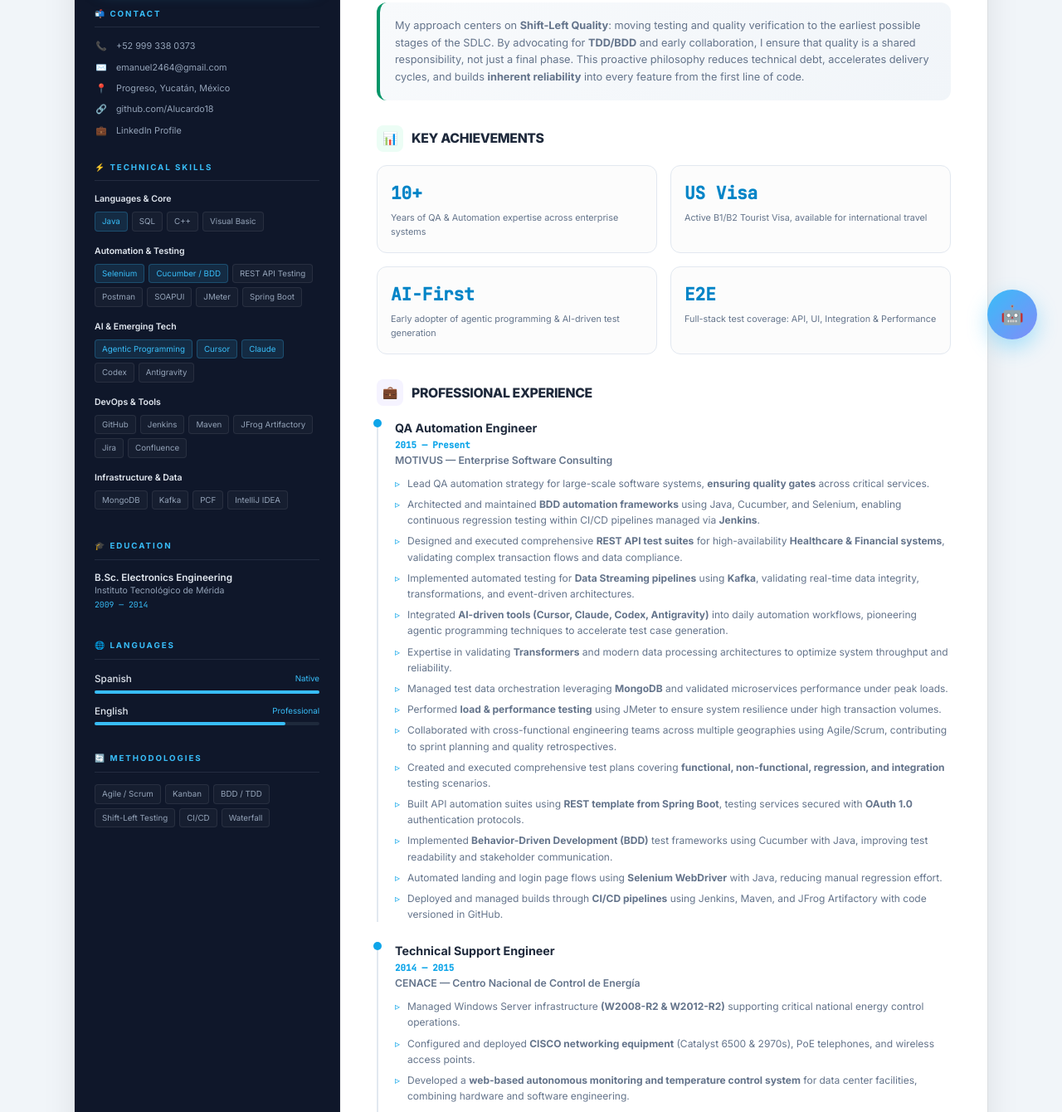
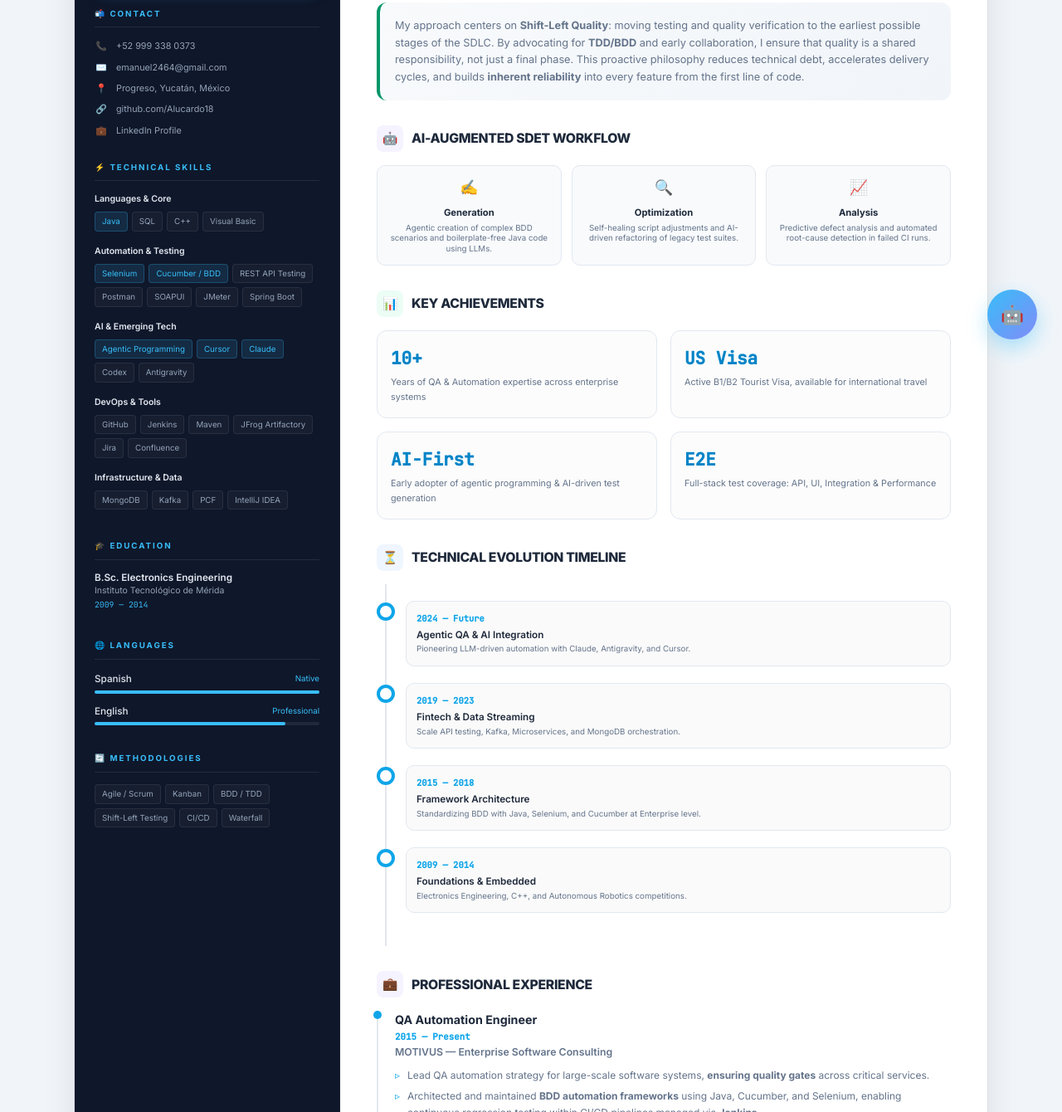
Before and after one commit to Alucardo18/RESUME, a website: page index.html in a window 1280 px wide. Shown: the part 361-1701 px from the top of the page at 83% size. Drawn offline with Linux system fonts and the light colour scheme.

Commit message:
Add: AI-Augmented SDET Workflow and Technical Evolution Timeline sections

```diff
--- a/index.html
+++ b/index.html
@@ -552,6 +552,84 @@
       color: var(--main-text-muted);
     }
 
+    /* --- AI Workflow --- */
+    .workflow-grid {
+      display: grid;
+      grid-template-columns: repeat(3, 1fr);
+      gap: 12px;
+      margin-top: 12px;
+    }
+
+    .workflow-card {
+      padding: 12px;
+      background: #f8fafc;
+      border: 1px solid var(--section-border);
+      border-radius: 10px;
+      text-align: center;
+      transition: 0.3s;
+    }
+
+    .workflow-card:hover { border-color: var(--main-accent); background: white; transform: translateY(-2px); }
+
+    .workflow-icon { font-size: 1.2rem; margin-bottom: 6px; }
+    .workflow-title { font-size: 0.75rem; font-weight: 700; color: var(--main-text); }
+    .workflow-desc { font-size: 0.65rem; color: var(--main-text-muted); line-height: 1.3; margin-top: 4px; }
+
+    /* --- Timeline --- */
+    .timeline-wrapper {
+      position: relative;
+      padding: 20px 0;
+      margin-top: 10px;
+    }
+
+    .timeline-line {
+      position: absolute;
+      left: 10px;
+      top: 0;
+      bottom: 0;
+      width: 2px;
+      background: var(--section-border);
+    }
+
+    .timeline-item {
+      position: relative;
+      padding-left: 35px;
+      margin-bottom: 20px;
+    }
+
+    .timeline-dot {
+      position: absolute;
+      left: 0;
+      top: 2px;
+      width: 22px;
+      height: 22px;
+      border-radius: 50%;
+      background: white;
+      border: 4px solid var(--main-accent);
+      z-index: 1;
+    }
+
+    .timeline-content {
+      background: #fafafa;
+      padding: 12px;
+      border-radius: 10px;
+      border: 1px solid var(--section-border);
+    }
+
+    .timeline-year {
+      font-size: 0.7rem;
+      font-weight: 800;
+      color: var(--main-accent);
+      font-family: var(--font-mono);
+    }
+
+    .timeline-tech {
+      font-size: 0.78rem;
+      font-weight: 600;
+      color: var(--main-text);
+      margin-top: 2px;
+    }
+
     /* ═══════════════════════════════════════════════
        INTERACTIVE DEMO (TERMINAL)
        ═══════════════════════════════════════════════ */
@@ -918,6 +996,31 @@
         </div>
       </section>
 
+      <!-- AI-AUGMENTED WORKFLOW -->
+      <section class="main-section">
+        <div class="section-header">
+          <div class="section-icon violet">🤖</div>
+          <div class="section-title">AI-Augmented SDET Workflow</div>
+        </div>
+        <div class="workflow-grid">
+          <div class="workflow-card">
+            <div class="workflow-icon">✍️</div>
+            <div class="workflow-title">Generation</div>
+            <div class="workflow-desc">Agentic creation of complex BDD scenarios and boilerplate-free Java code using LLMs.</div>
+          </div>
+          <div class="workflow-card">
+            <div class="workflow-icon">🔍</div>
+            <div class="workflow-title">Optimization</div>
+            <div class="workflow-desc">Self-healing script adjustments and AI-driven refactoring of legacy test suites.</div>
+          </div>
+          <div class="workflow-card">
+            <div class="workflow-icon">📈</div>
+            <div class="workflow-title">Analysis</div>
+            <div class="workflow-desc">Predictive defect analysis and automated root-cause detection in failed CI runs.</div>
+          </div>
+        </div>
+      </section>
+
       <!-- METRICS -->
       <section class="main-section">
         <div class="section-header">
@@ -940,6 +1043,53 @@
           <div class="achievement-card">
             <div class="achievement-metric">E2E</div>
             <div class="achievement-label">Full-stack test coverage: API, UI, Integration & Performance</div>
+          </div>
+        </div>
+      </section>
+
+      <!-- TECH EVOLUTION TIMELINE -->
+      <section class="main-section">
+        <div class="section-header">
+          <div class="section-icon blue">⏳</div>
+          <div class="section-title">Technical Evolution Timeline</div>
+        </div>
+        <div class="timeline-wrapper">
+          <div class="timeline-line"></div>
+
+          <div class="timeline-item">
+            <div class="timeline-dot"></div>
+            <div class="timeline-content">
+              <div class="timeline-year">2024 — Future</div>
+              <div class="timeline-tech">Agentic QA & AI Integration</div>
+              <p style="font-size: 0.65rem; color: var(--main-text-muted);">Pioneering LLM-driven automation with Claude, Antigravity, and Cursor.</p>
+            </div>
+          </div>
+
+          <div class="timeline-item">
+            <div class="timeline-dot"></div>
+            <div class="timeline-content">
+              <div class="timeline-year">2019 — 2023</div>
+              <div class="timeline-tech">Fintech & Data Streaming</div>
+              <p style="font-size: 0.65rem; color: var(--main-text-muted);">Scale API testing, Kafka, Microservices, and MongoDB orchestration.</p>
+            </div>
+          </div>
+
+          <div class="timeline-item">
+            <div class="timeline-dot"></div>
+            <div class="timeline-content">
+              <div class="timeline-year">2015 — 2018</div>
+              <div class="timeline-tech">Framework Architecture</div>
+              <p style="font-size: 0.65rem; color: var(--main-text-muted);">Standardizing BDD with Java, Selenium, and Cucumber at Enterprise level.</p>
+            </div>
+          </div>
+
+          <div class="timeline-item">
+            <div class="timeline-dot"></div>
+            <div class="timeline-content">
+              <div class="timeline-year">2009 — 2014</div>
+              <div class="timeline-tech">Foundations & Embedded</div>
+              <p style="font-size: 0.65rem; color: var(--main-text-muted);">Electronics Engineering, C++, and Autonomous Robotics competitions.</p>
+            </div>
           </div>
         </div>
       </section>
```
